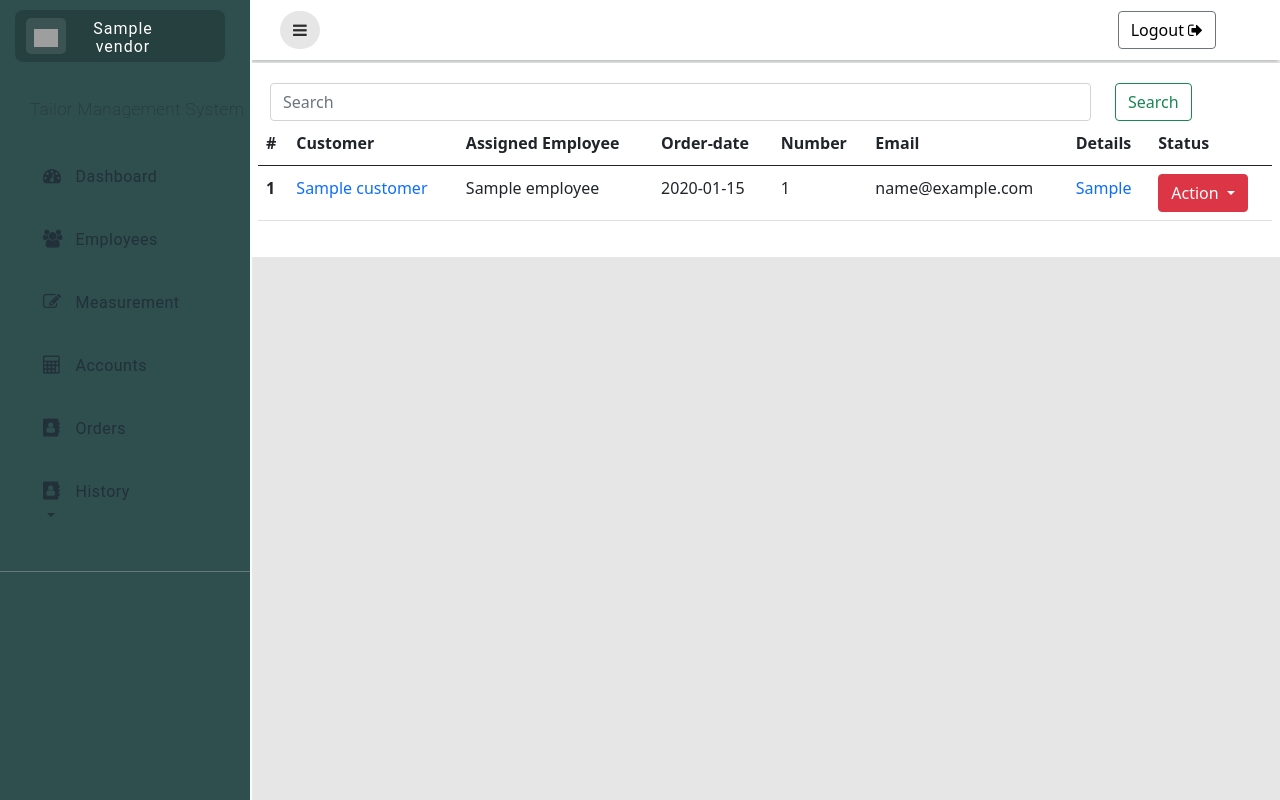
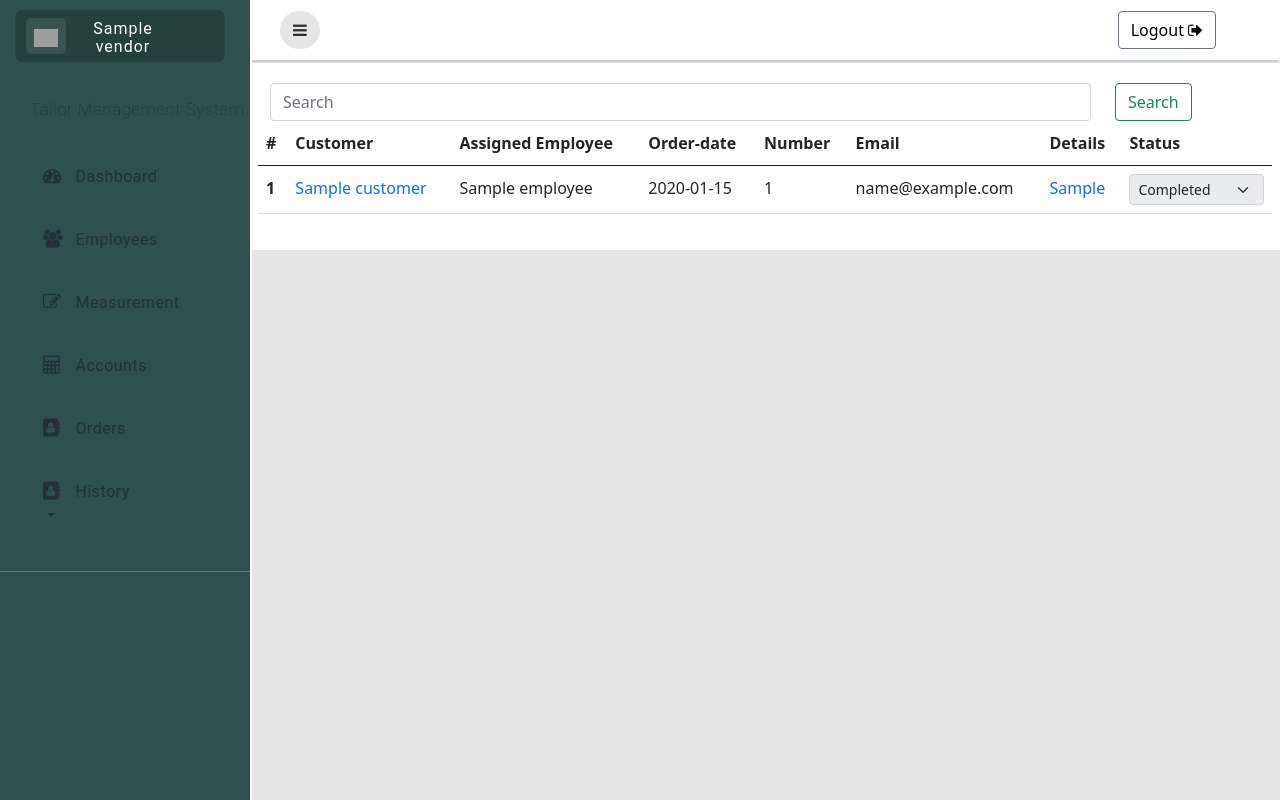
Before and after one commit to ReDiot69/tms, a Django app: template templates/order.html in a window 1280 px wide. Run offline with Django 4.2, Linux system fonts and the light colour scheme; the template is opened without the code that fills it: most values are stand-ins (such as "Sample title", 1, 10 or a date in 2020); some libraries are stand-ins or nearby versions; grey boxes are pictures that could not be loaded.

Commit message:
order select status

```diff
--- a/templates/order.html
+++ b/templates/order.html
@@ -62,14 +62,12 @@
                         <td>
                             <!-- <label for="status" name="status" class="bg-danger rounded-pill p-1">{{o.status}}</label> -->
                             <!-- Example single danger button -->
-                                <button type="button" class="btn btn-danger dropdown-toggle" data-bs-toggle="dropdown" aria-expanded="false">
-                                Action
-                                </button>
-                                <ul class="dropdown-menu">
-                                <li><label for="Complete">Completed</label></li>
-                                <li><label for="Assigned">Assigned</label></li>
-                                <li><label for="Rejected">Rejected</label></li>
-                                </ul>
+                            <select class="form-select form-select-sm" aria-label=".form-select-sm example" disabled>
+                                <!-- <option selected>Open this select menu</option> -->
+                                <option value="1">Completed</option>
+                                <option value="2">Assigned</option>
+                                <option value="3">Rejected</option>
+                              </select>
                         </td>
                       </tr>
                 {% endfor%}
```
